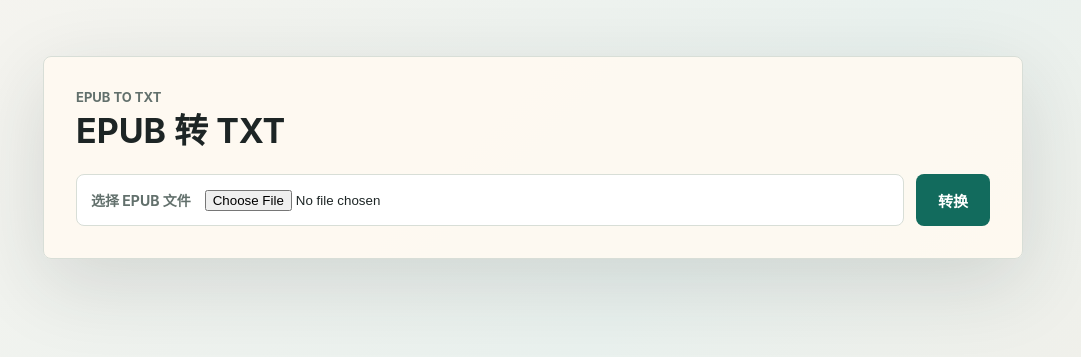
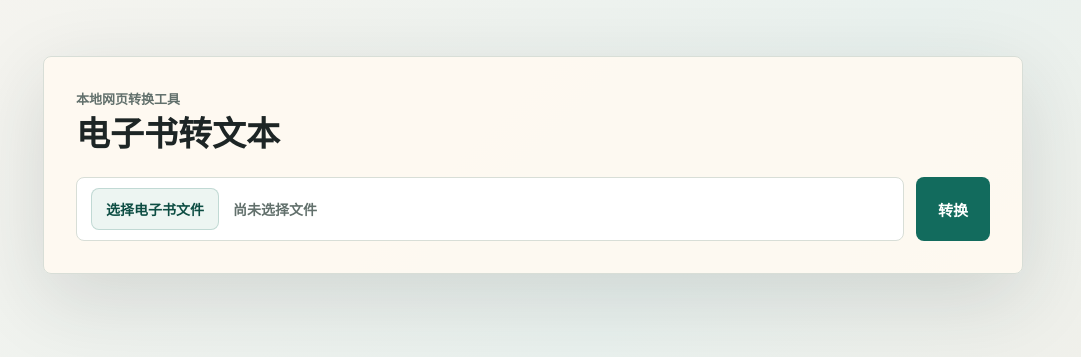
Before and after one commit to MicroSharpAnt/epub_to_txt, a FastAPI app: page / in a window 1280 px wide. Shown: the top 357 px of the page, without its empty margins (107-1188 px from the left). Run offline with FastAPI, Linux system fonts and the light colour scheme.

Commit message:
fix: localize web interface text

```diff
--- a/app/main.py
+++ b/app/main.py
@@ -12,7 +12,7 @@ from fastapi.templating import Jinja2Templates
 from app.converter import EpubConversionError, convert_epub_bytes
 
 
-app = FastAPI(title="EPUB to TXT")
+app = FastAPI(title="电子书转文本")
 app.mount("/static", StaticFiles(directory="app/static"), name="static")
 templates = Jinja2Templates(directory="app/templates")
 
--- a/app/static/styles.css
+++ b/app/static/styles.css
@@ -79,22 +79,41 @@ h2 {
   background: #ffffff;
   border: 1px solid var(--line);
   border-radius: 8px;
+  cursor: pointer;
   display: flex;
   gap: 14px;
   min-height: 52px;
   padding: 10px 14px;
+  position: relative;
 }
 
-.file-picker span {
-  color: var(--muted);
+.file-button {
+  background: #edf5f2;
+  border: 1px solid rgba(18, 107, 93, 0.2);
+  border-radius: 8px;
+  color: var(--accent-dark);
   flex: 0 0 auto;
   font-size: 14px;
-  font-weight: 700;
+  font-weight: 800;
+  padding: 10px 14px;
 }
 
-input[type="file"] {
+.file-name {
+  color: var(--muted);
+  font-size: 14px;
+  font-weight: 700;
   min-width: 0;
-  width: 100%;
+  overflow: hidden;
+  text-overflow: ellipsis;
+  white-space: nowrap;
+}
+
+.native-file-input {
+  height: 1px;
+  opacity: 0;
+  pointer-events: none;
+  position: absolute;
+  width: 1px;
 }
 
 button {
--- a/app/templates/index.html
+++ b/app/templates/index.html
@@ -3,21 +3,29 @@
   <head>
     <meta charset="utf-8" />
     <meta name="viewport" content="width=device-width, initial-scale=1" />
-    <title>EPUB 转 TXT</title>
+    <title>电子书转文本</title>
     <link rel="stylesheet" href="{{ url_for('static', path='/styles.css') }}" />
   </head>
   <body>
     <main class="shell">
       <section class="panel">
         <div class="heading">
-          <p class="eyebrow">EPUB to TXT</p>
-          <h1>EPUB 转 TXT</h1>
+          <p class="eyebrow">本地网页转换工具</p>
+          <h1>电子书转文本</h1>
         </div>
 
         <form class="upload" action="/convert" method="post" enctype="multipart/form-data">
           <label class="file-picker">
-            <span>选择 EPUB 文件</span>
-            <input type="file" name="file" accept=".epub,application/epub+zip" required />
+            <span class="file-button">选择电子书文件</span>
+            <span class="file-name" data-file-name>尚未选择文件</span>
+            <input
+              class="native-file-input"
+              type="file"
+              name="file"
+              accept=".epub,application/epub+zip"
+              aria-label="选择电子书文件"
+              required
+            />
           </label>
           <button type="submit">转换</button>
         </form>
@@ -36,7 +44,7 @@
               <form action="/download" method="post">
                 <input type="hidden" name="filename" value="{{ output_filename }}" />
                 <textarea name="text" class="hidden-text">{{ text }}</textarea>
-                <button type="submit">下载 TXT</button>
+                <button type="submit">下载文本文件</button>
               </form>
             </div>
             <textarea class="preview" readonly>{{ text }}</textarea>
@@ -44,5 +52,13 @@
         {% endif %}
       </section>
     </main>
+    <script>
+      const fileInput = document.querySelector(".native-file-input");
+      const fileName = document.querySelector("[data-file-name]");
+
+      fileInput?.addEventListener("change", () => {
+        fileName.textContent = fileInput.files?.[0]?.name || "尚未选择文件";
+      });
+    </script>
   </body>
 </html>
```
Also changed, not shown: tests/test_main.py (+14 -0 lines).
